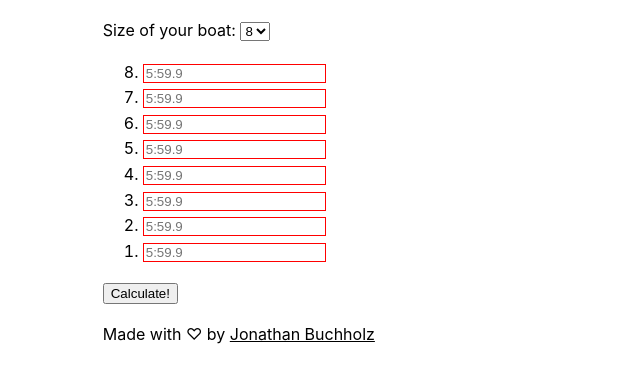
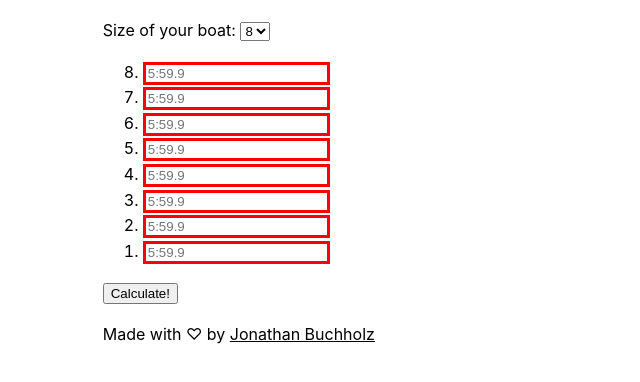
Before and after one commit to JonathanBuchh/boatavg, a plain HTML site: page index.html in a window 1280 px wide. Shown: the part 76-458 px from the top of the page, without its empty margins (192-832 px from the left). Drawn offline with Linux system fonts and the light colour scheme.

Commit message:
Revert to 2px instead of 1px borders
It was too hard to see the smaller borders and it saves 3 characters!

```diff
--- a/style.css
+++ b/style.css
@@ -11,7 +11,7 @@ a {
 }
 
 input:invalid {
-  border: 1px red solid;
+  border: red solid;
 }
 
 .hide {
```
